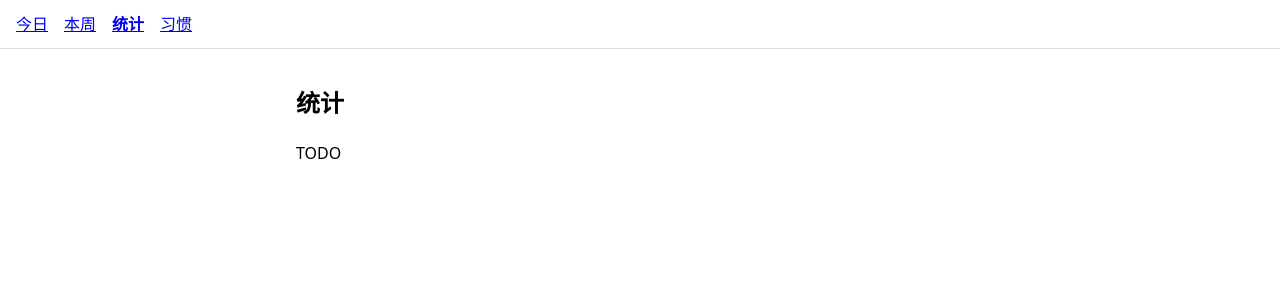
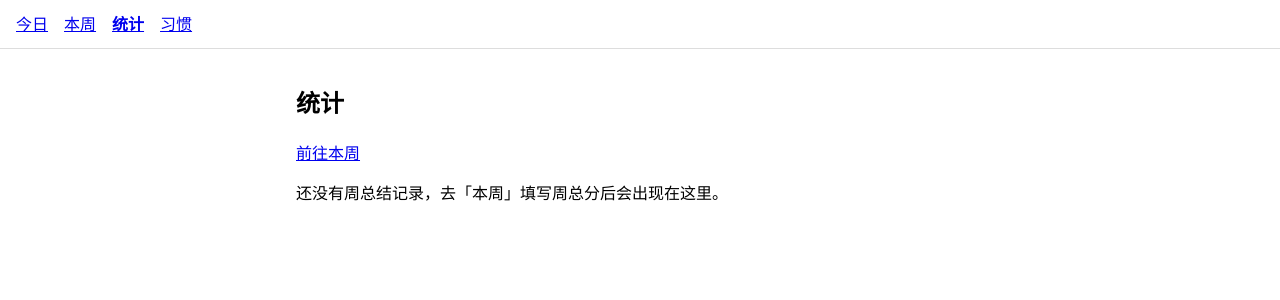
Before and after one commit to jiede/Habit, a React (Vite) app: page /stats in a window 1280 px wide. Shown: the top 300 px of the page. Built offline with nearby package versions, Linux system fonts and the light colour scheme.

Commit message:
feat: stats week list
Made-with: Cursor

```diff
--- a/src/pages/StatsPage.tsx
+++ b/src/pages/StatsPage.tsx
@@ -1,8 +1,36 @@
+import { useEffect, useState } from "react";
+import { Link } from "react-router-dom";
+import { db } from "../db/database";
+import type { WeeklyEntry } from "../db/types";
+import { dateFromWeekKey, formatWeekBanner, weekKeyISO } from "../lib/dates";
+
 export default function StatsPage() {
+  const [rows, setRows] = useState<WeeklyEntry[]>([]);
+
+  useEffect(() => {
+    void db.weeklyEntries.orderBy("weekKey").reverse().toArray().then(setRows);
+  }, []);
+
   return (
     <section>
       <h1>统计</h1>
-      <p>TODO</p>
+      <p>
+        <Link to={`/week/${weekKeyISO(new Date())}`}>前往本周</Link>
+      </p>
+      {rows.length === 0 ? <p>还没有周总结记录，去「本周」填写周总分后会出现在这里。</p> : null}
+      <ul>
+        {rows.map((r) => {
+          const b = formatWeekBanner(dateFromWeekKey(r.weekKey));
+          return (
+            <li key={r.weekKey} style={{ marginBottom: "0.5rem" }}>
+              <Link to={`/week/${r.weekKey}`}>
+                {b.shortLabel}（{b.rangeZh}）
+              </Link>
+              {r.score !== null ? ` — 周分：${r.score}` : " — 未打分"}
+            </li>
+          );
+        })}
+      </ul>
     </section>
   );
 }
```
